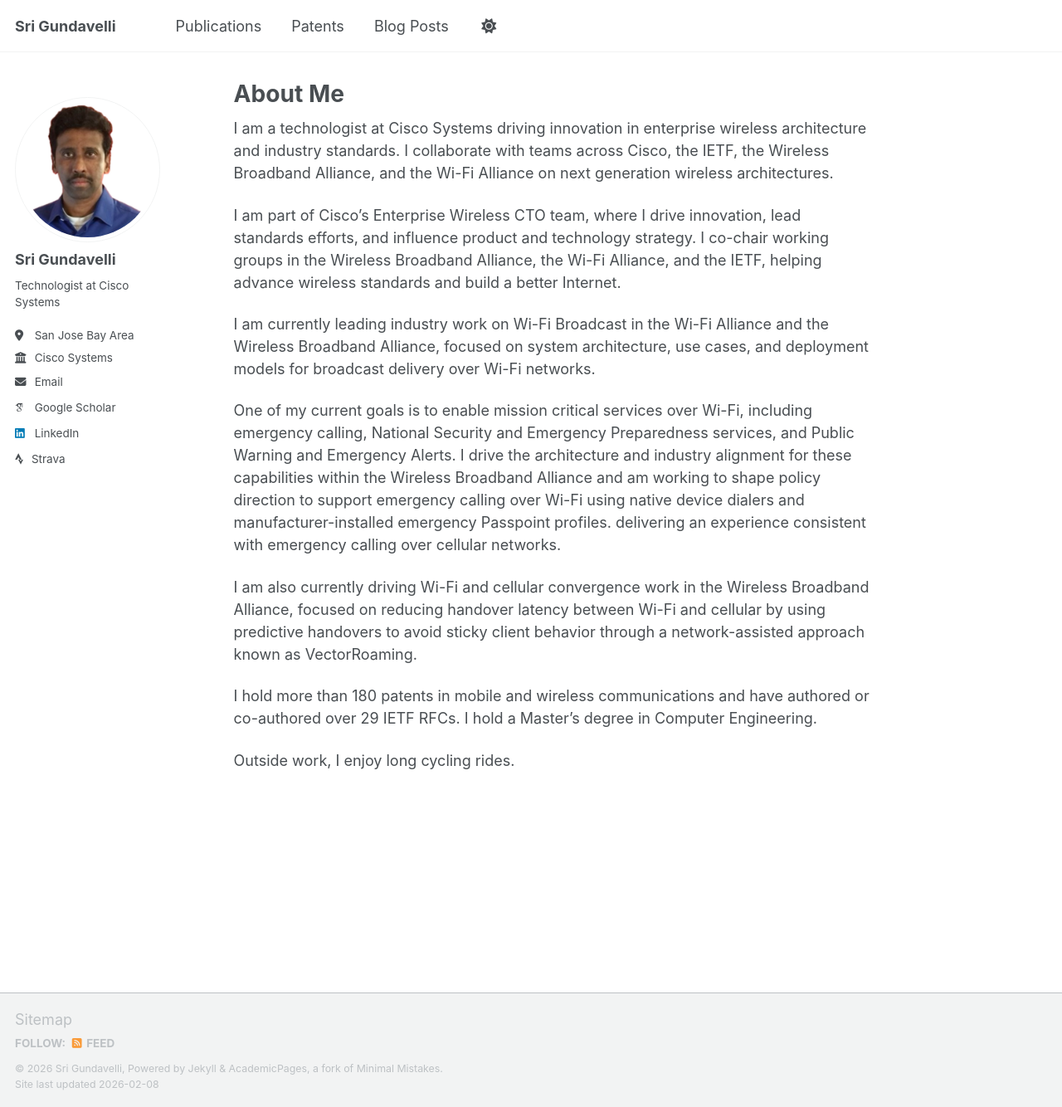
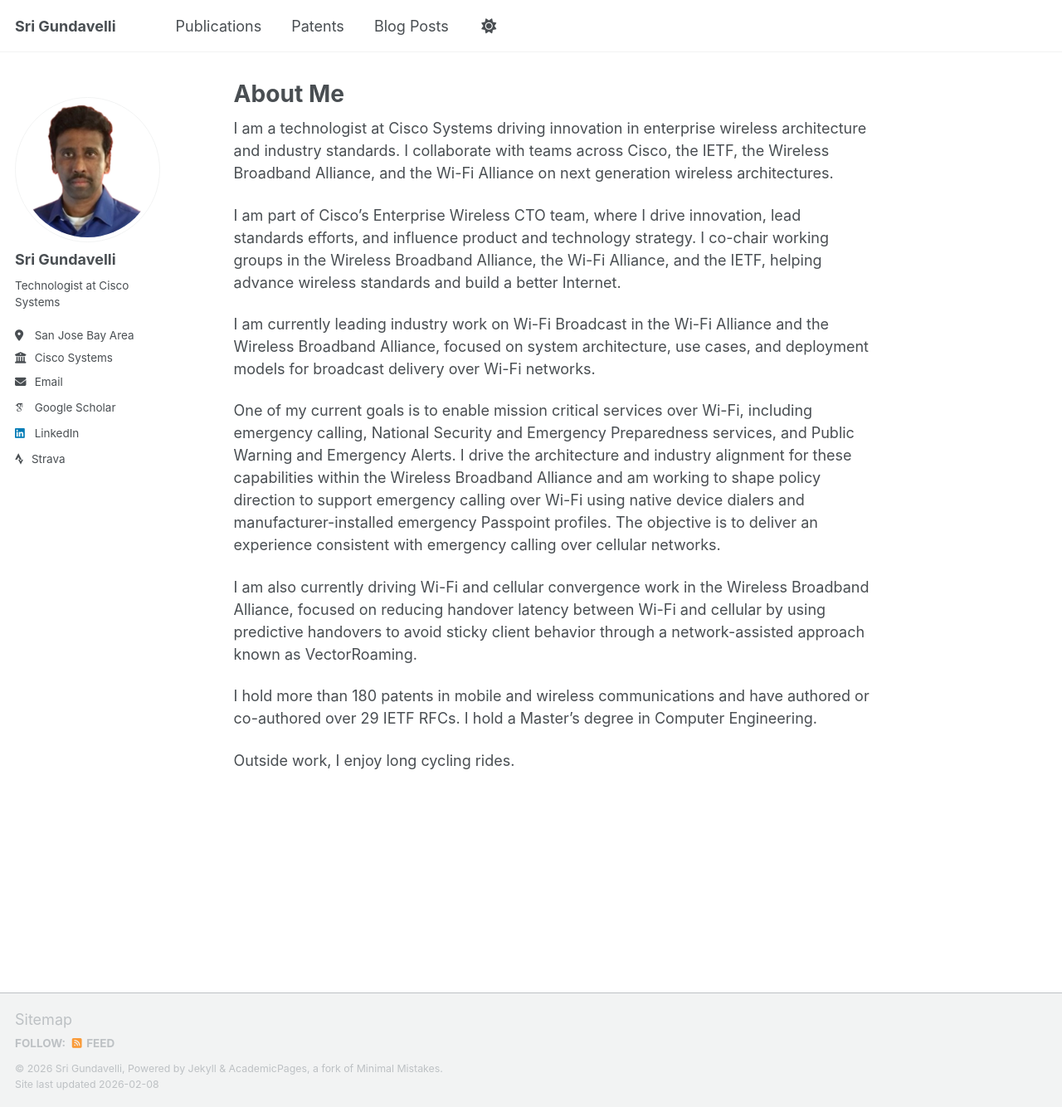
Before and after one commit to srigundavelli/srigundavelli.github.io, a Jekyll site: the page built from _pages/about.md, in a window 1280 px wide and 1334 px high. Shown: the whole window at 83% size. Built offline with Jekyll 4.4.1, drawn with Linux system fonts in a browser that asks for light colours; some web fonts are replaced; a script that is not in the unit is left out.

Commit message:
Update about.md

```diff
--- a/_pages/about.md
+++ b/_pages/about.md
@@ -13,7 +13,7 @@ I am part of Cisco’s Enterprise Wireless CTO team, where I drive innovation, l
 
 I am currently leading industry work on Wi-Fi Broadcast in the Wi-Fi Alliance and the Wireless Broadband Alliance, focused on system architecture, use cases, and deployment models for broadcast delivery over Wi-Fi networks.
 
-One of my current goals is to enable mission critical services over Wi-Fi, including emergency calling, National Security and Emergency Preparedness services, and Public Warning and Emergency Alerts. I drive the architecture and industry alignment for these capabilities within the Wireless Broadband Alliance and am working to shape policy direction to support emergency calling over Wi-Fi using native device dialers and manufacturer-installed emergency Passpoint profiles. delivering an experience consistent with emergency calling over cellular networks.
+One of my current goals is to enable mission critical services over Wi-Fi, including emergency calling, National Security and Emergency Preparedness services, and Public Warning and Emergency Alerts. I drive the architecture and industry alignment for these capabilities within the Wireless Broadband Alliance and am working to shape policy direction to support emergency calling over Wi-Fi using native device dialers and manufacturer-installed emergency Passpoint profiles. The objective is to deliver an experience consistent with emergency calling over cellular networks.
 
 I am also currently driving Wi-Fi and cellular convergence work in the Wireless Broadband Alliance, focused on reducing handover latency between Wi-Fi and cellular by using predictive handovers to avoid sticky client behavior through a network-assisted approach known as VectorRoaming.
 
```
